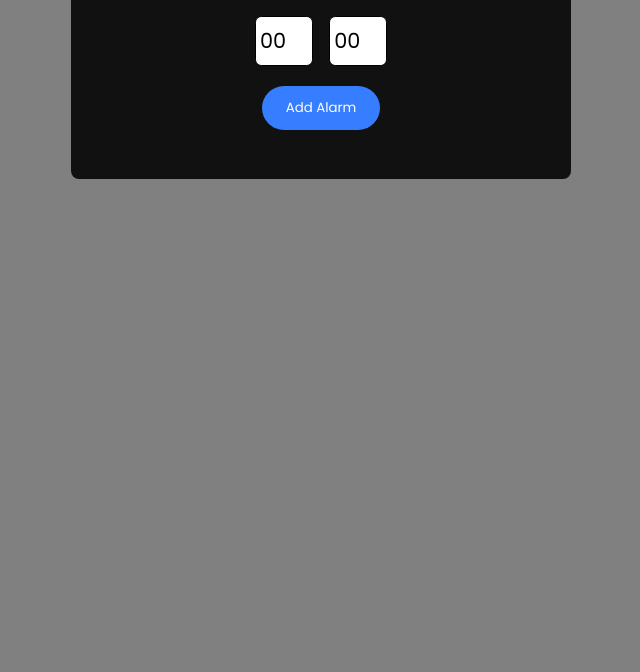
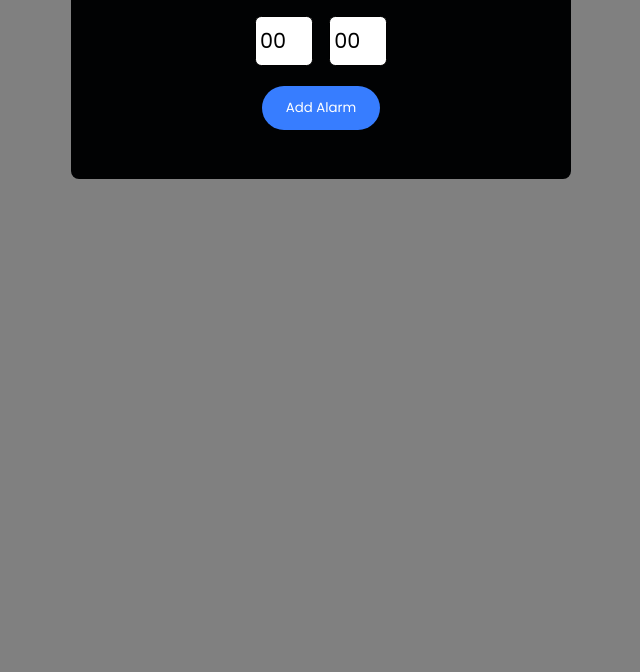
Before and after one commit to Abhishek-Sharma0/Alarm_Clock_Multiple_Alarm, a plain HTML site: page index.html in a window 1280 px wide. Shown: the part 128-800 px from the top of the page, without its empty margins (319-959 px from the left). Drawn offline with Linux system fonts and the light colour scheme.

Commit message:
Update style.css

```diff
--- a/style.css
+++ b/style.css
@@ -11,7 +11,7 @@
     display: none;
   }
   .wrapper {
-    background-color: #111;
+    background-color: rgb(1,2,3);
     width: 90%;
     max-width: 31.25em;
     padding: 3.12em 5em;
```
